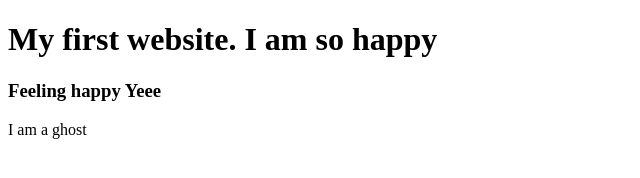
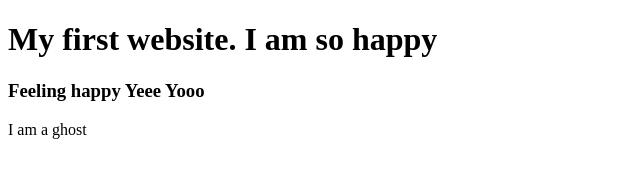
Before and after one commit to RafatHaQ/myfirstwebsite, a plain HTML site: page index.html in a window 1280 px wide. Shown: the full height of the page, 0-640 px from the left. Drawn offline with Linux system fonts and the light colour scheme.

Commit message:
Update index.html

```diff
--- a/index.html
+++ b/index.html
@@ -7,7 +7,7 @@
     <title>My first websitet</title>
 </head>
 <h1>My first website. I am so happy</h1>
-<h3>Feeling happy Yeee</h3>
+<h3>Feeling happy Yeee Yooo</h3>
 <p>I am a ghost</p>
 <body>
 
```
